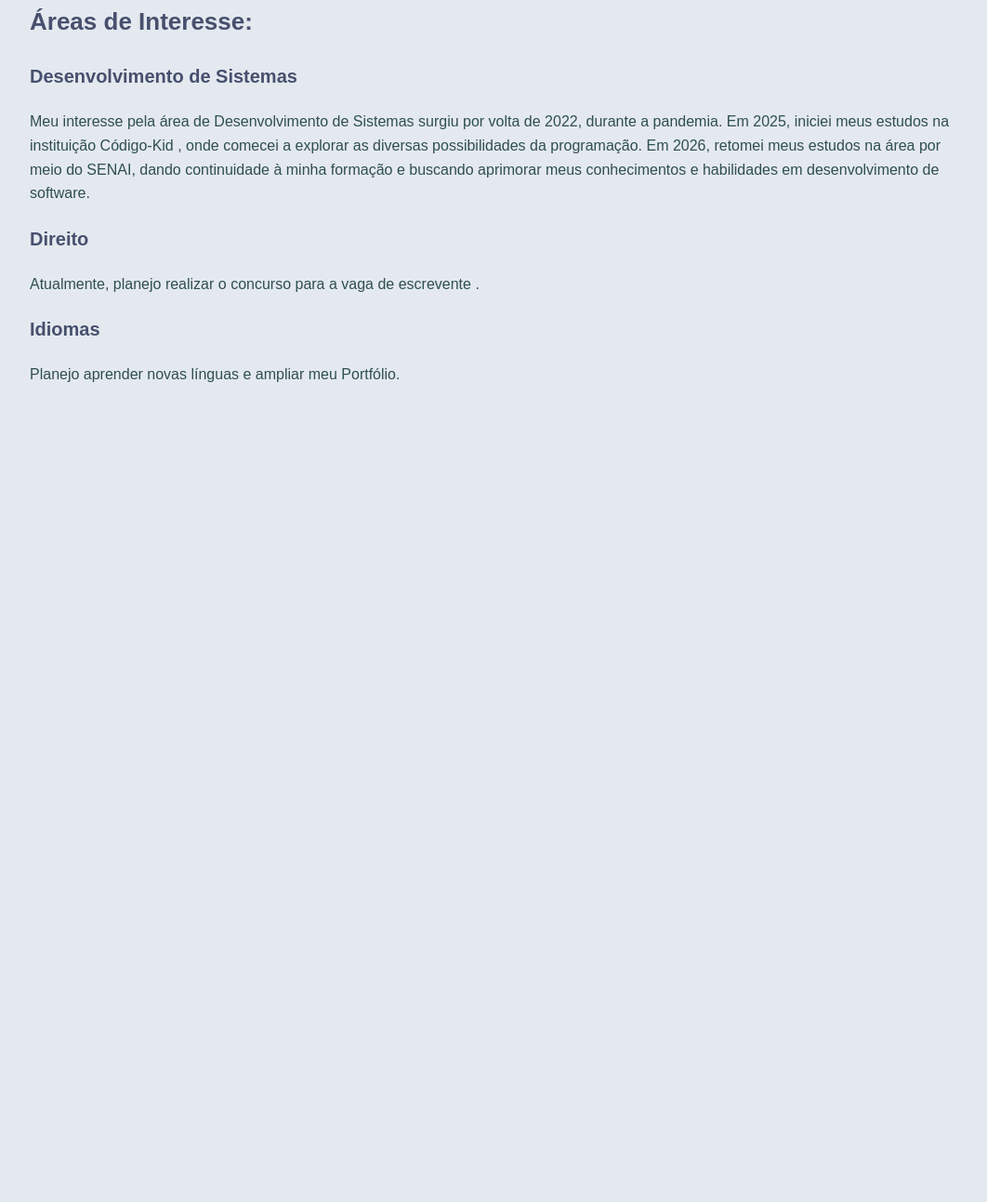
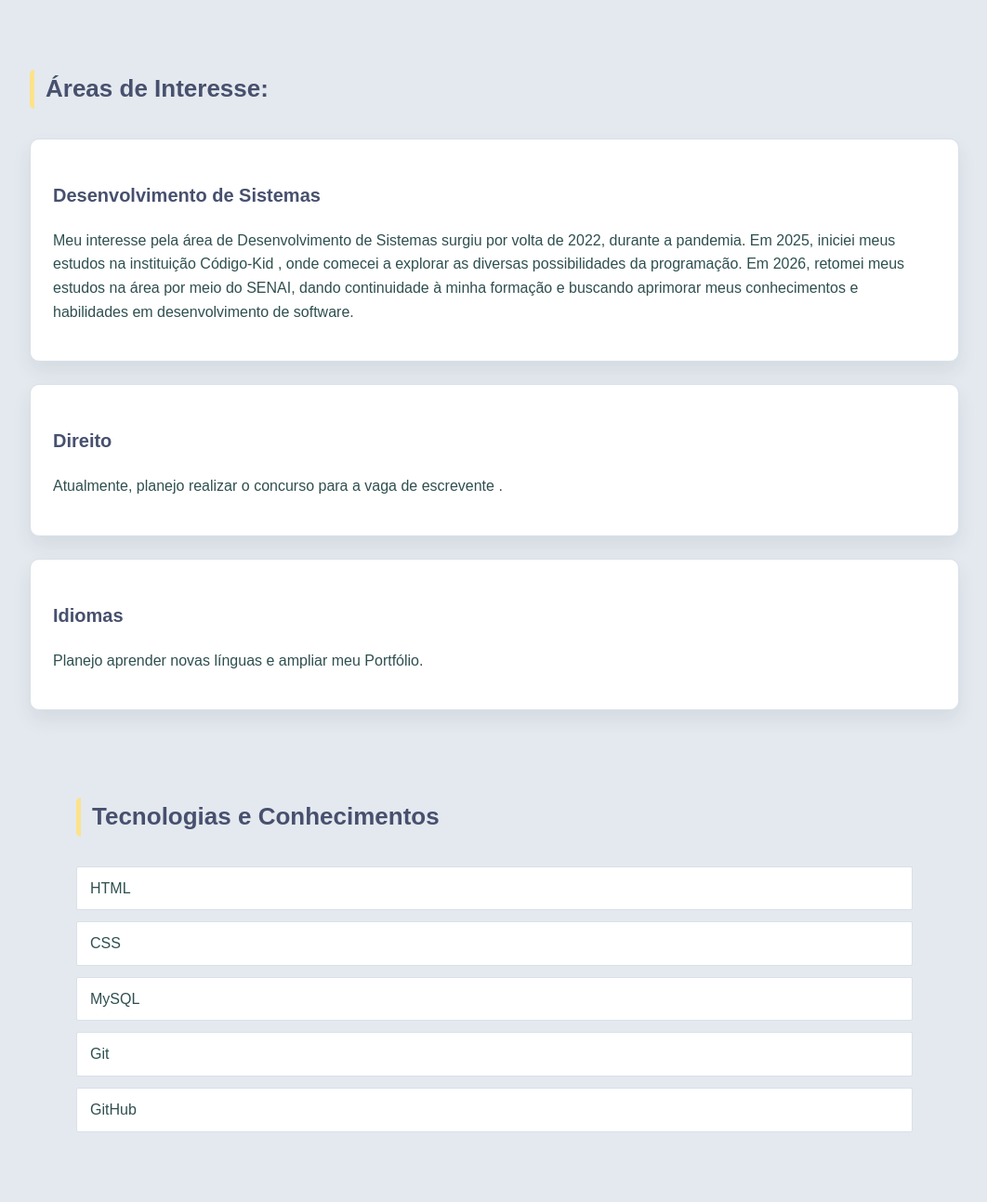
Before and after one commit to quintin0p/quintin0p.github.io, a plain HTML site: page index.html in a window 1280 px wide. Shown: the part 357-1650 px from the top of the page at 93% size, without its empty margins (108-1170 px from the left). Before the commit the page ends 800 px from the top, so only its background shows below. Drawn offline with Linux system fonts and the light colour scheme.

Commit message:
Criação da seção tecnologias

```diff
--- a/index.html
+++ b/index.html
@@ -33,7 +33,10 @@
     <!-- ---------- -->
     <main>
         <section class="secao">
+
+
             <div class="container">
+
                 <h2 class="titulo-secao">Áreas de Interesse:</h2>
 
                 <div class="grade-cards">
@@ -63,8 +66,18 @@
                     </article>
                 </div>
 
-            </div>
-        </section>
+            <section class="secao secao-tecnologias">
+                <div class="container">
+                    <h2 class="titulo-secao">Tecnologias e Conhecimentos</h2>
+                    <ul class="lista-tecnologias">
+                        <li>HTML</li>
+                        <li>CSS</li>
+                        <li>MySQL</li>
+                        <li>Git</li>
+                        <li>GitHub</li>
+                    </ul>
+                </div>
+            </section>
     </main>
 
 </body>
--- a/style/style.css
+++ b/style/style.css
@@ -78,7 +78,7 @@ h3 {
     display: inline-block;
     padding: 8px 12px;
 
-    background-color: #FCE28A;
+    background-color: #e3c86f;
     color: #47506e;
 
     border: 1px solid #000;
@@ -86,3 +86,47 @@ h3 {
 
     text-decoration:none;
 }
+
+
+
+.secao {
+    padding: 72px 0;
+}
+
+.titulo-secao {
+    margin-bottom: 32px;
+    padding-left: 12px;
+
+    border-left: 5px solid #FCE28A;
+    border-radius: 5px;
+}
+
+.grade-cards {
+    display: grid;
+    gap: 24px;
+}
+
+.card {
+    padding: 24px;
+    background-color: #fff;
+    border: 1px solid #d8e0e8;
+    border-radius: 10px;
+    box-shadow: 0 10px 20px rgba(20, 45, 70, 0.08);
+
+}
+
+.lista-tecnologias {
+    display: grid;
+    gap: 12px;
+    list-style: none;
+    padding: 0;
+    margin: 0;
+}
+
+.lista-tecnologias li{
+    padding: 10px 14px;
+    background-color: #fff;
+    display: inline-block;
+    border: 1px solid #d8e0e8;
+    border-radius: 2px;
+}
```
